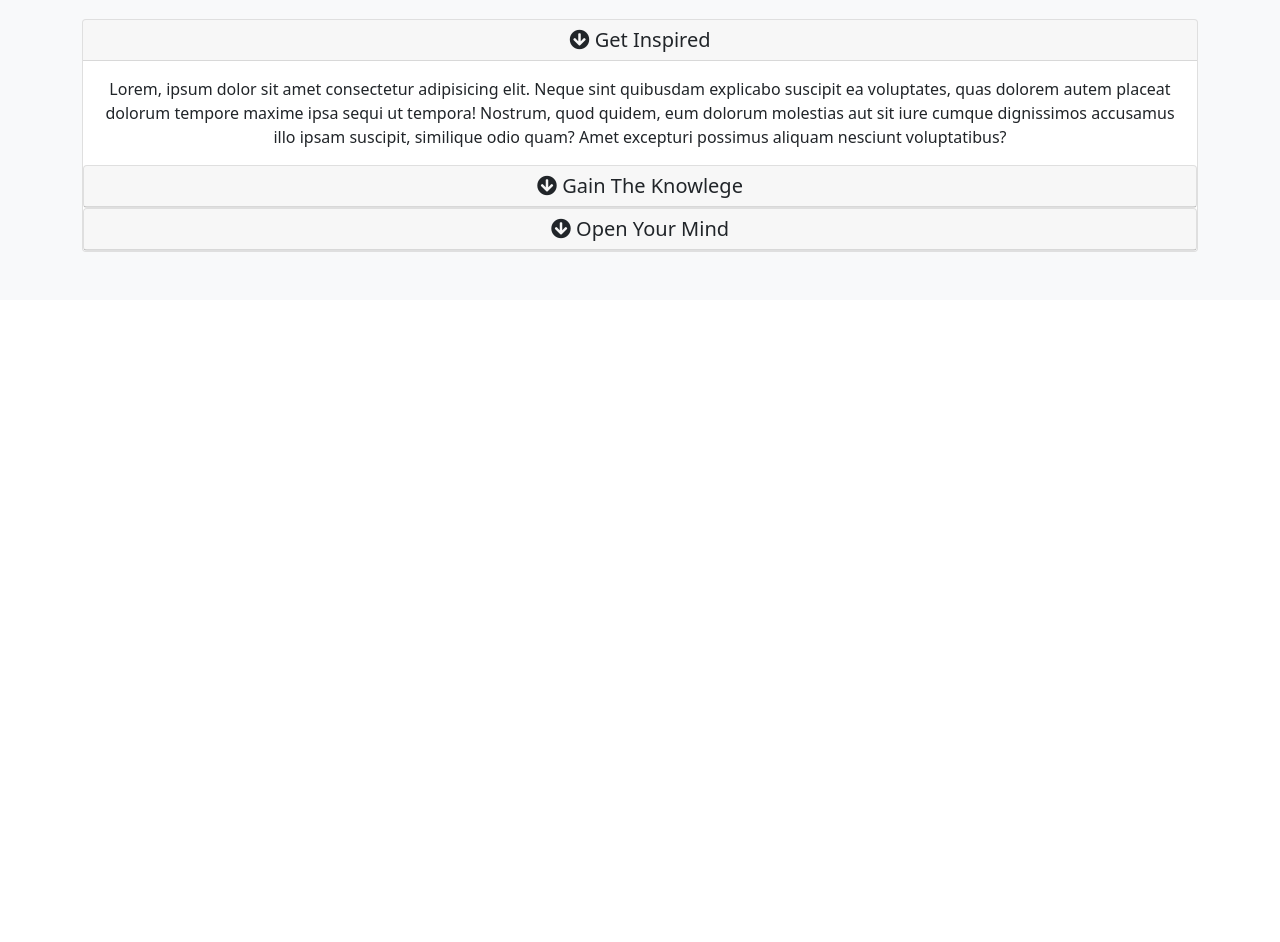
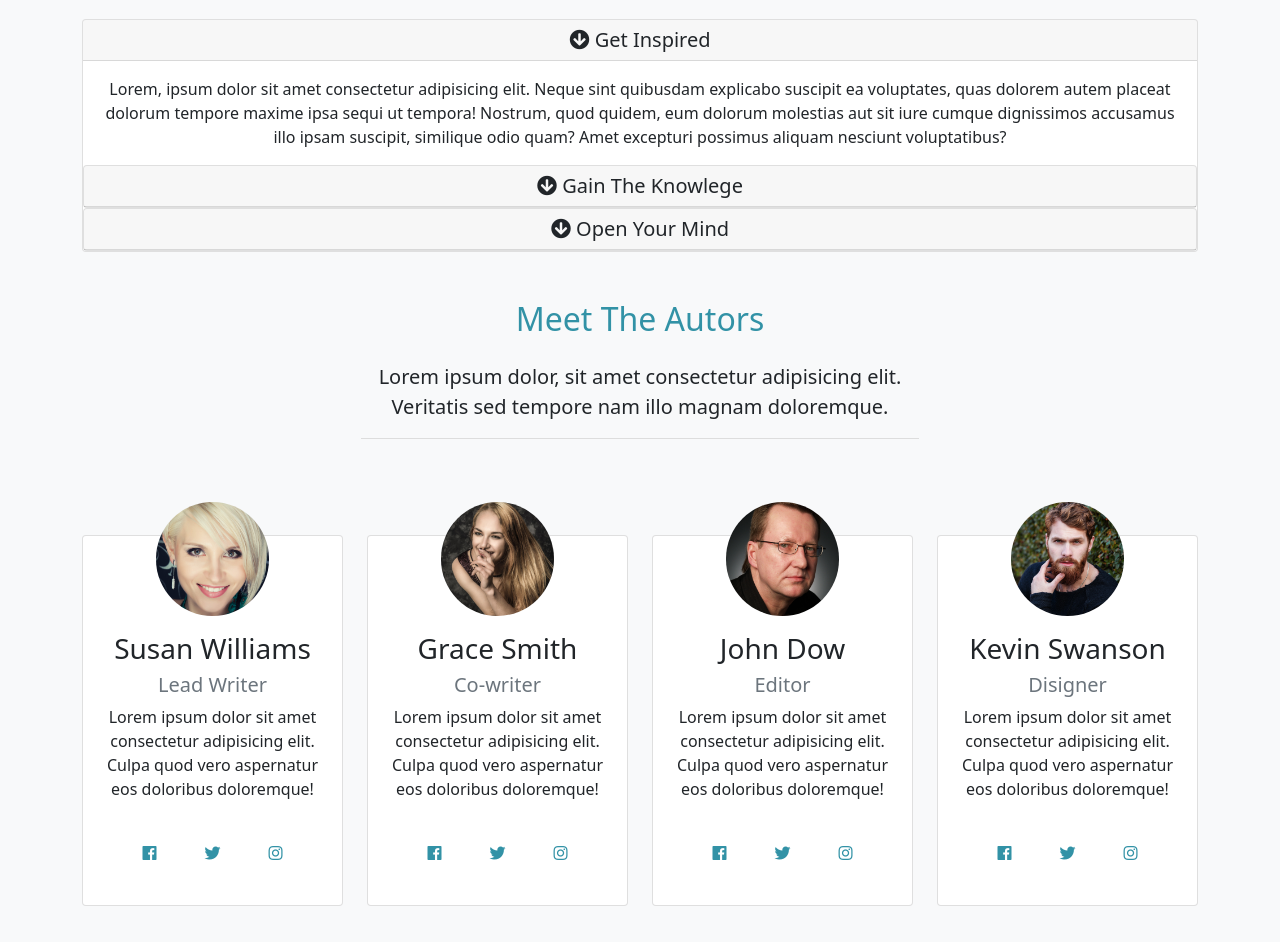
Before and after one commit to kostagrin/Anaxagoras, a website: page index.html in a window 1280 px wide. Shown: the part 1541-2483 px from the top of the page. Before the commit the page ends 1841 px from the top, so only its background shows below. Drawn offline with nearby package versions, Linux system fonts and the light colour scheme.

Commit message:
build "autors" section

```diff
--- a/index.html
+++ b/index.html
@@ -192,6 +192,133 @@
     </div>
   </div>
 
+  <section id="authors" class="my-5 text-center">
+    <div class="container">
+      <div class="row">
+        <div class="col">
+          <div class="info-header mb-5">
+            <h2 class="text-primary pb-3">Meet The Autors</h2>
+            <p class="lead">Lorem ipsum dolor, sit amet consectetur adipisicing elit. Veritatis sed tempore nam illo magnam doloremque.</p>
+          </div>
+        </div>
+      </div>
+
+      <div class="row">
+        <div class="col-lg-3 col-md-6">
+          <div class="card mt-5">
+            <div class="card-body">
+              <img class="img-fluid rounded-circle w-50 mb-3" src="img/person1.jpg " alt="person1">
+              <h3>Susan Williams</h3>
+              <h5 class="text-muted">Lead Writer</h5>
+              <p>Lorem ipsum dolor sit amet consectetur adipisicing elit. Culpa quod vero aspernatur eos doloribus doloremque!</p>
+              <div class="d-flex justify-content-center">
+                <div class="p-4">
+                  <a href="http://facebook.com">
+                    <i class="fab fa-facebook"></i>
+                  </a>
+                </div>
+                <div class="p-4">
+                  <a href="http://twitter.com">
+                    <i class="fab fa-twitter"></i>
+                  </a>
+                </div>
+                <div class="p-4">
+                  <a href="http://instagram.com">
+                    <i class="fab fa-instagram"></i>
+                  </a>
+                </div>
+              </div>
+            </div>
+          </div>
+        </div>
+
+        <div class="col-lg-3 col-md-6">
+          <div class="card mt-5">
+            <div class="card-body">
+              <img class="img-fluid rounded-circle w-50 mb-3" src="img/person2.jpg " alt="person2">
+              <h3>Grace Smith</h3>
+              <h5 class="text-muted">Co-writer</h5>
+              <p>Lorem ipsum dolor sit amet consectetur adipisicing elit. Culpa quod vero aspernatur eos doloribus doloremque!</p>
+              <div class="d-flex justify-content-center">
+                <div class="p-4">
+                  <a href="http://facebook.com">
+                    <i class="fab fa-facebook"></i>
+                  </a>
+                </div>
+                <div class="p-4">
+                  <a href="http://twitter.com">
+                    <i class="fab fa-twitter"></i>
+                  </a>
+                </div>
+                <div class="p-4">
+                  <a href="http://instagram.com">
+                    <i class="fab fa-instagram"></i>
+                  </a>
+                </div>
+              </div>
+            </div>
+          </div>
+        </div>
+
+        <div class="col-lg-3 col-md-6">
+          <div class="card mt-5">
+            <div class="card-body">
+              <img class="img-fluid rounded-circle w-50 mb-3" src="img/person3.jpg " alt="person3">
+              <h3>John Dow</h3>
+              <h5 class="text-muted">Editor</h5>
+              <p>Lorem ipsum dolor sit amet consectetur adipisicing elit. Culpa quod vero aspernatur eos doloribus doloremque!</p>
+              <div class="d-flex justify-content-center">
+                <div class="p-4">
+                  <a href="http://facebook.com">
+                    <i class="fab fa-facebook"></i>
+                  </a>
+                </div>
+                <div class="p-4">
+                  <a href="http://twitter.com">
+                    <i class="fab fa-twitter"></i>
+                  </a>
+                </div>
+                <div class="p-4">
+                  <a href="http://instagram.com">
+                    <i class="fab fa-instagram"></i>
+                  </a>
+                </div>
+              </div>
+            </div>
+          </div>
+        </div>
+
+        <div class="col-lg-3 col-md-6">
+          <div class="card mt-5">
+            <div class="card-body">
+              <img class="img-fluid rounded-circle w-50 mb-3" src="img/person4.jpg " alt="person4">
+              <h3>Kevin Swanson</h3>
+              <h5 class="text-muted">Disigner</h5>
+              <p>Lorem ipsum dolor sit amet consectetur adipisicing elit. Culpa quod vero aspernatur eos doloribus doloremque!</p>
+              <div class="d-flex justify-content-center">
+                <div class="p-4">
+                  <a href="http://facebook.com">
+                    <i class="fab fa-facebook"></i>
+                  </a>
+                </div>
+                <div class="p-4">
+                  <a href="http://twitter.com">
+                    <i class="fab fa-twitter"></i>
+                  </a>
+                </div>
+                <div class="p-4">
+                  <a href="http://instagram.com">
+                    <i class="fab fa-instagram"></i>
+                  </a>
+                </div>
+              </div>
+            </div>
+          </div>
+        </div>
+      </div>
+    </div>
+  </section>
+
   <script src="https://code.jquery.com/jquery-3.6.0.min.js"
     integrity="sha256-/xUj+3OJU5yExlq6GSYGSHk7tPXikynS7ogEvDej/m4="
     crossorigin="anonymous"></script>
--- a/sass/style.scss
+++ b/sass/style.scss
@@ -41,6 +41,12 @@ body {
     cursor: pointer;
 }
 
+#authors {
+    img {
+        margin-top: -50px;
+    }
+}
+
 @media screen and (max-width: 1200px) {
     #showcase {
         min-height: 700px;
```
Also changed, not shown: css/style.css.
